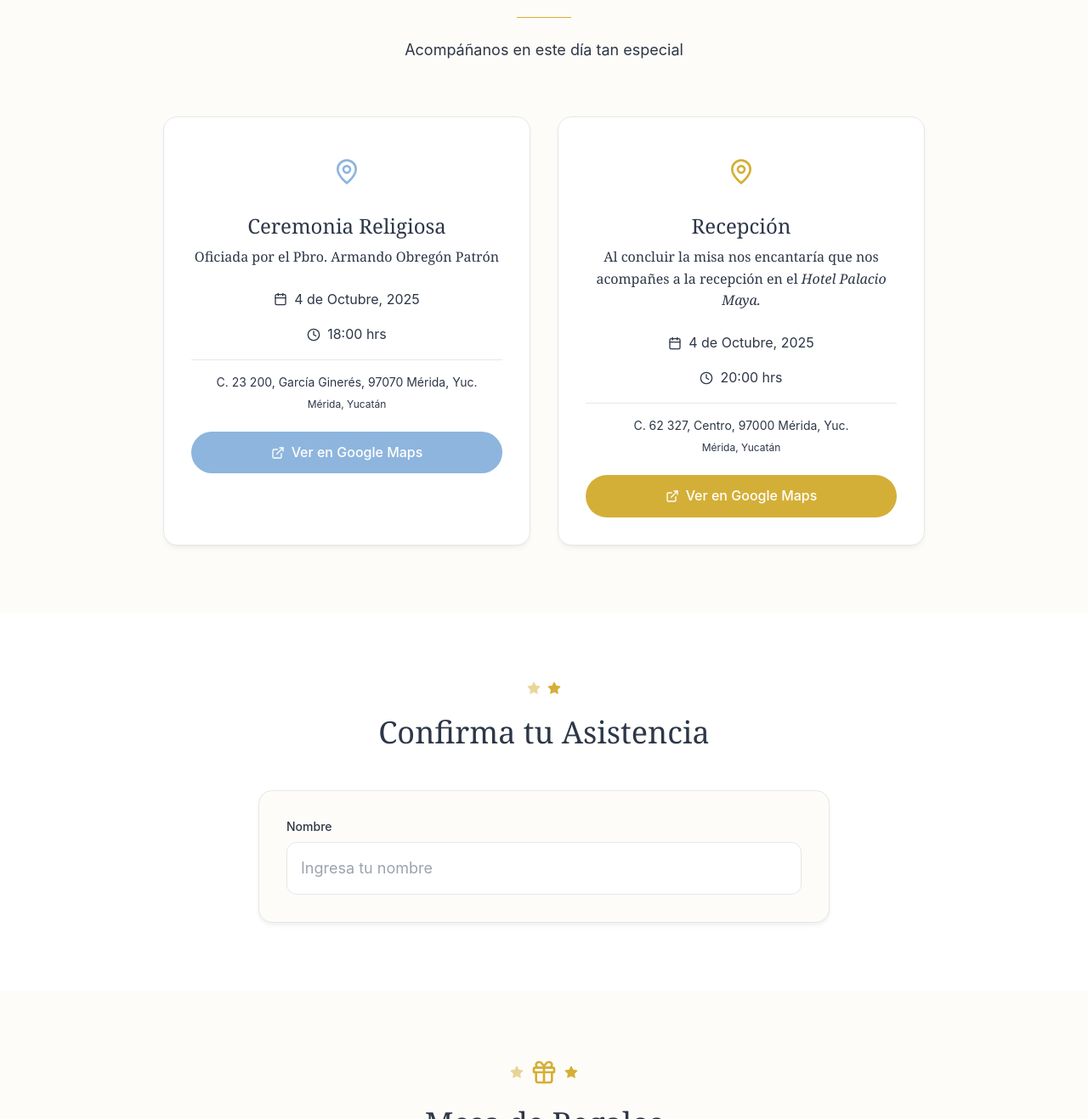
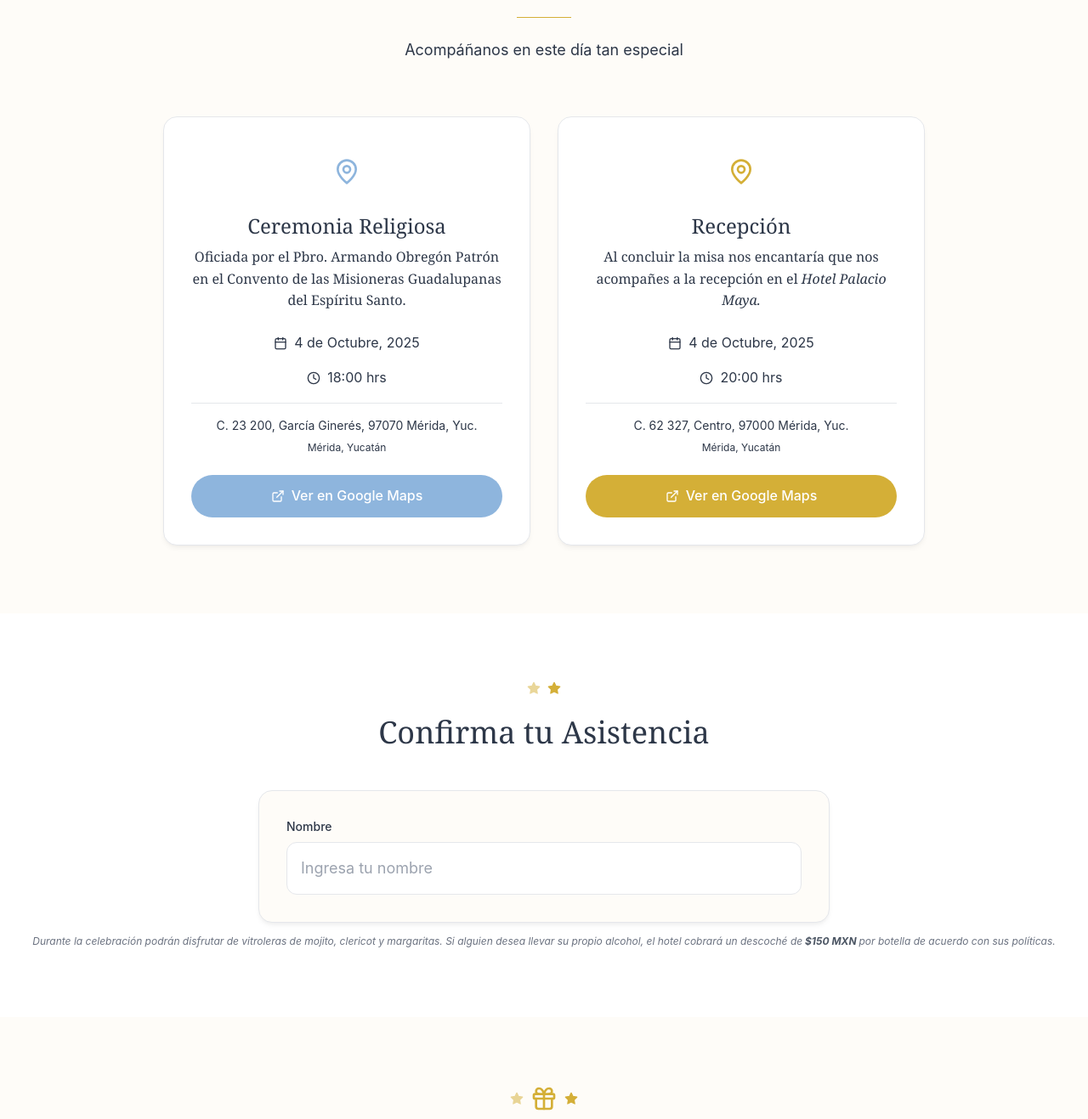
Before and after one commit to jfer1990/boda-caro, a React (Vite) app: page / in a window 1280 px wide. Shown: the part 4298-5615 px from the top of the page at 85% size. Built offline with nearby package versions, Linux system fonts and the light colour scheme.

Commit message:
cambios estilo

```diff
--- a/src/components/EventDetails.tsx
+++ b/src/components/EventDetails.tsx
@@ -35,7 +35,7 @@ const EventDetails: React.FC = () => {
                 <MapPin className="w-8 h-8 text-muted-green" />
               </div>
               <h3 className="font-serif text-2xl text-charcoal mb-2">Ceremonia Religiosa</h3>
-              <h4 className="font-serif text-muted-grey text-charcoal mb-2">Oficiada por el Pbro. Armando Obregón Patrón</h4>
+              <h4 className="font-serif text-muted-grey text-charcoal mb-2">Oficiada por el Pbro. Armando Obregón Patrón en el Convento de las Misioneras Guadalupanas del Espíritu Santo.</h4>
             </div>
 
             <div className="space-y-4 text-center mb-6">
--- a/src/components/RSVPForm.tsx
+++ b/src/components/RSVPForm.tsx
@@ -213,6 +213,7 @@ const RSVPForm: React.FC = () => {
                    <span className="text-sm text-charcoal text-opacity-70 flex items-center gap-2">
                     Si hubiera algún cambio en su asistencia, por favor avísanos antes del sábado 27 de Septiembre. ¡Gracias!
                   </span>
+
                   </p>
                   <button
                     onClick={confirmAttendance}
@@ -221,6 +222,7 @@ const RSVPForm: React.FC = () => {
                     Confirmar Asistencia
                   </button>
                 </div>
+
               )}
 
               {/* ALERTA SI NO EXISTE INVITADO */}
@@ -252,6 +254,12 @@ const RSVPForm: React.FC = () => {
           )}
         </div>
       </div>
+     <span className="px-3 block mt-3 text-xs text-gray-500 italic text-center leading-relaxed">
+      Durante la celebración podrán disfrutar de vitroleras de mojito, clericot y margaritas.
+      Si alguien desea llevar su propio alcohol, el hotel cobrará un descoché de
+      <strong className="text-gray-600"> $150 MXN </strong>
+      por botella de acuerdo con sus políticas.
+    </span>
     </section>
   );
 };
```
